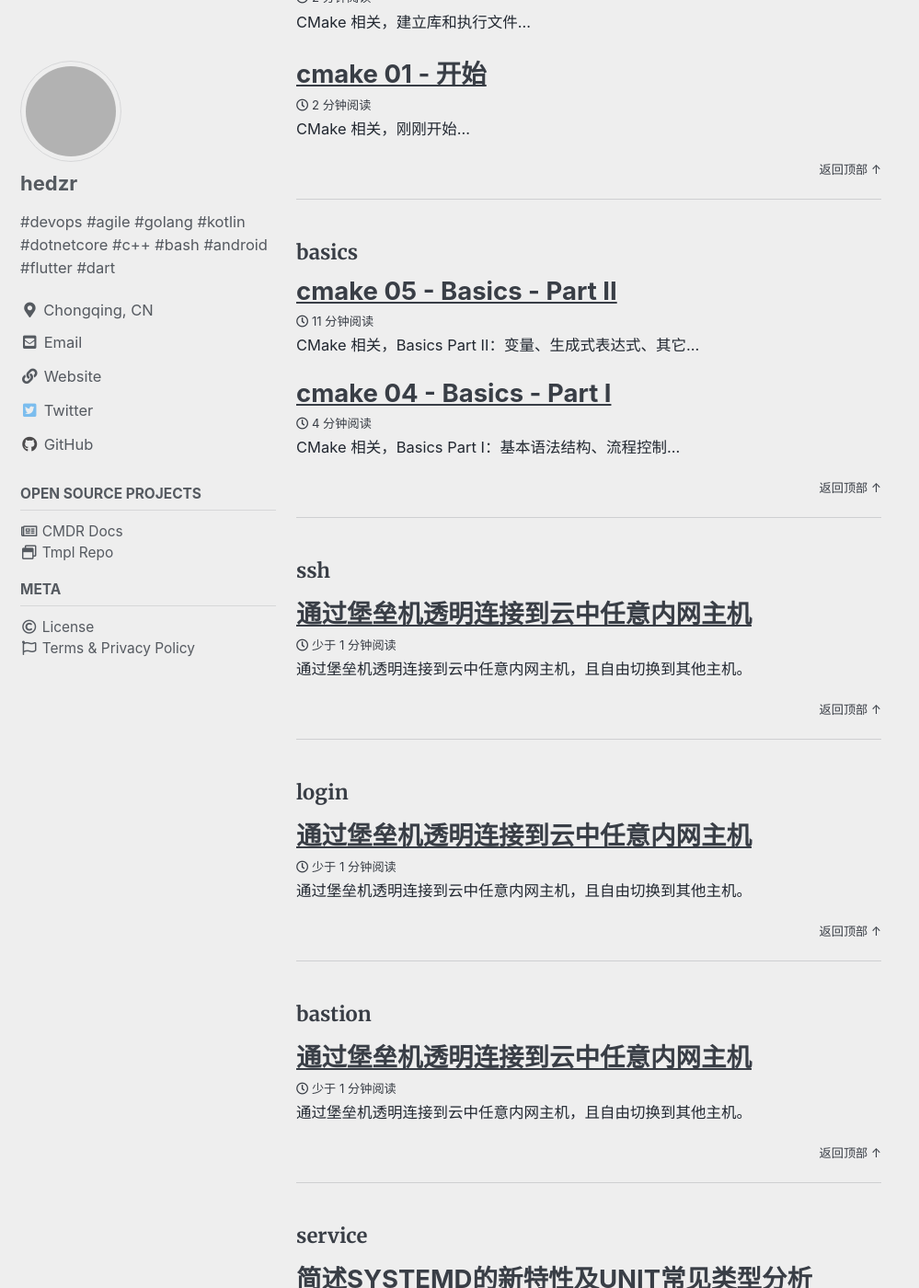
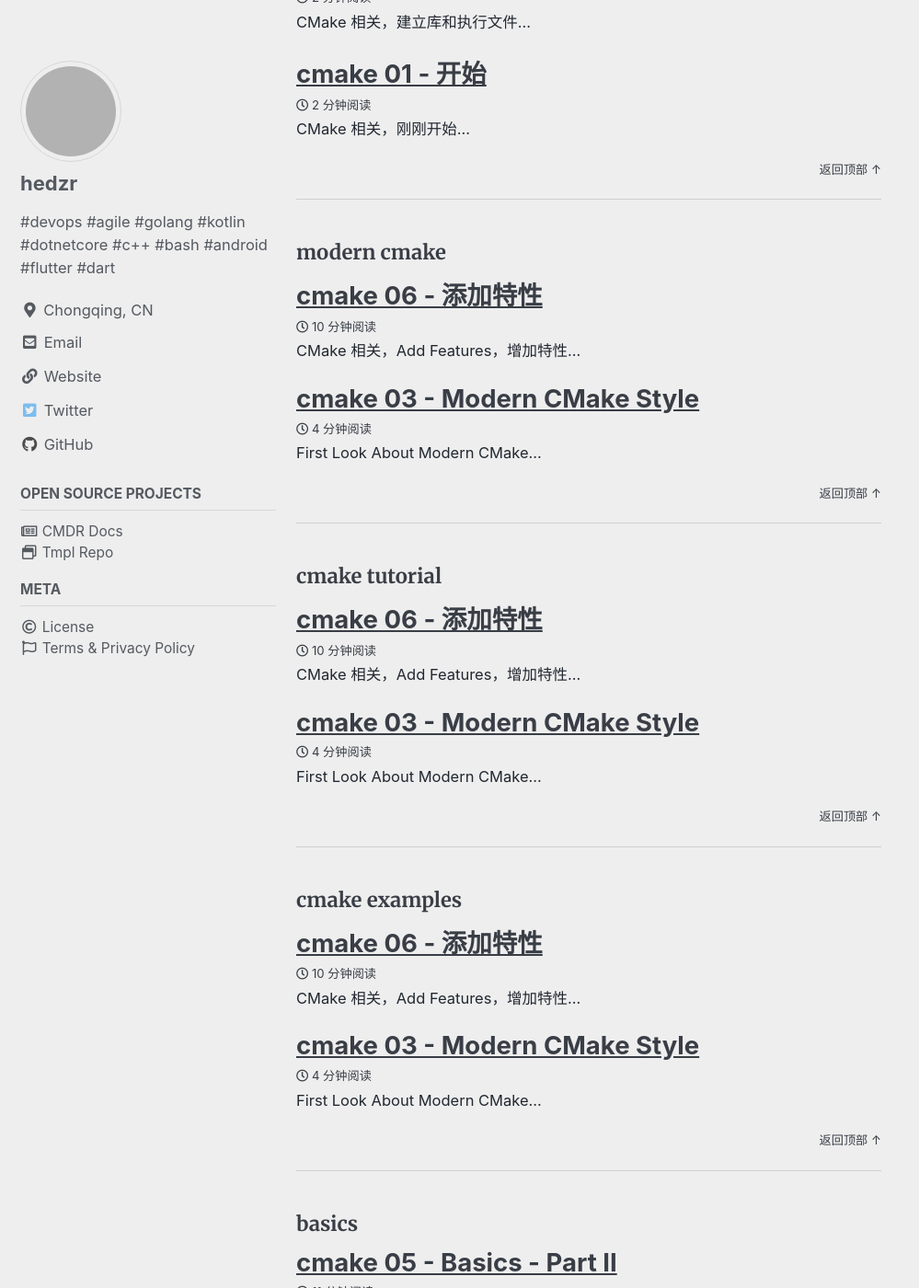
Before and after one commit to hedzr/hedzr.github.io, a Jekyll site: the page built from _pages/tag-archive.md, in a window 1280 px wide and 1400 px high, scrolled down 21719 px. Shown: the whole window at 92% size, without its empty margins (0-999 px from the left). Built offline with Jekyll 4.4.1, drawn with Linux system fonts in a browser that asks for light colours; cached includes are drawn as plain includes; some web fonts are replaced; some of the changed text lies outside the part shown; grey boxes are pictures that could not be loaded.

Commit message:
update tags for cmake-hello

```diff
--- a/_posts/2020-11-21-cmake-03.md
+++ b/_posts/2020-11-21-cmake-03.md
@@ -4,7 +4,7 @@ title: 'cmake 03 - Modern CMake Style'
 date: 2020-11-21 16:03:00 +0800
 last_modified_at: 2020-11-21 16:03:00 +0800
 Author: hedzr
-tags: [c++, cmake-hello, cmake, build, modern cmake]
+tags: [c++, cmake-hello, cmake, build, modern cmake, cmake tutorial, cmake examples]
 categories: cmake notes
 comments: true
 toc: true
--- a/_posts/2020-11-23-cmake-06.md
+++ b/_posts/2020-11-23-cmake-06.md
@@ -4,7 +4,7 @@ title: 'cmake 06 - 添加特性'
 date: 2020-11-24 10:23:00 +0800
 last_modified_at: 2020-11-24 10:23:00 +0800
 Author: hedzr
-tags: [c++, cmake-hello, cmake, build]
+tags: [c++, cmake-hello, cmake, build, modern cmake, cmake tutorial, cmake examples]
 categories: cmake notes
 comments: true
 toc: true
```
